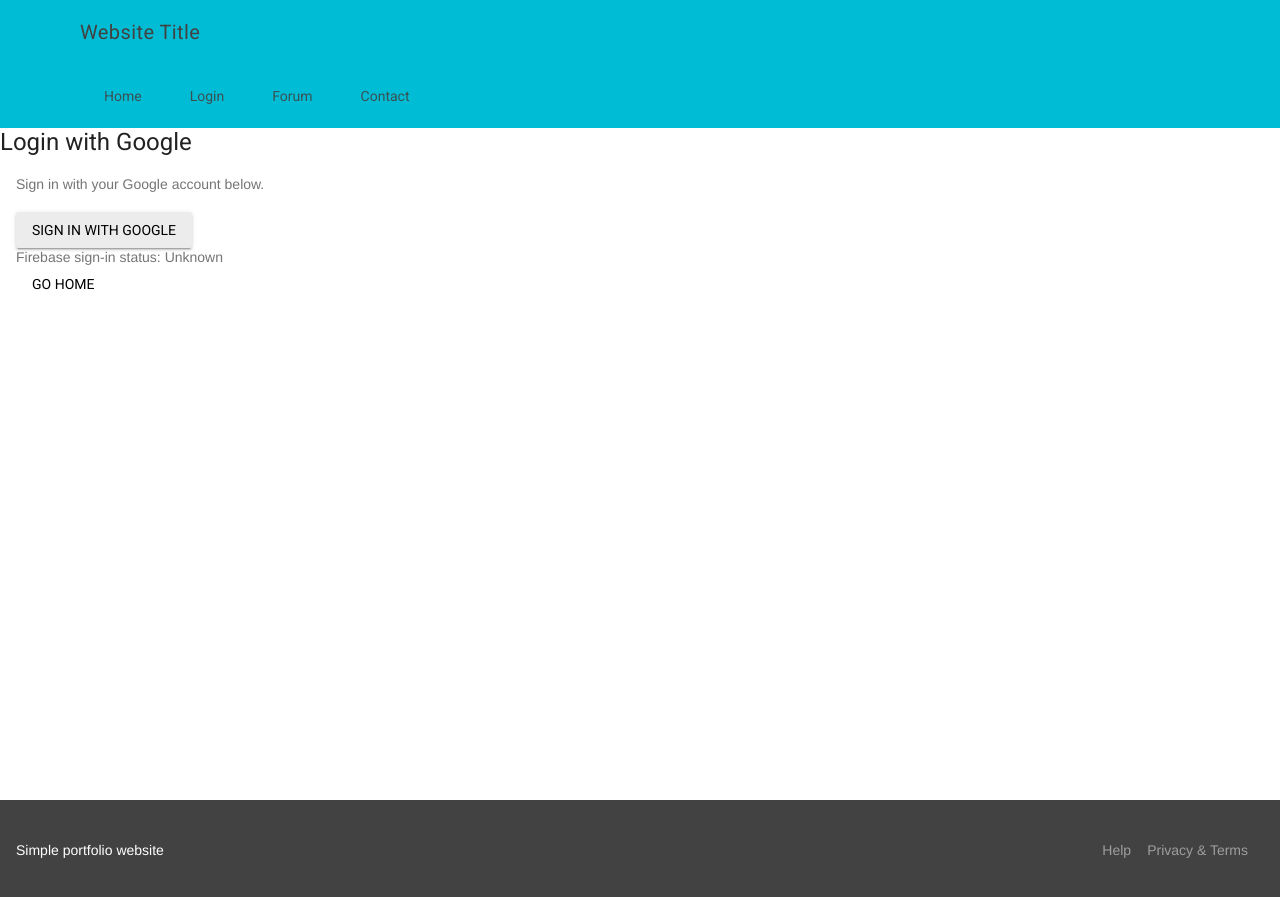
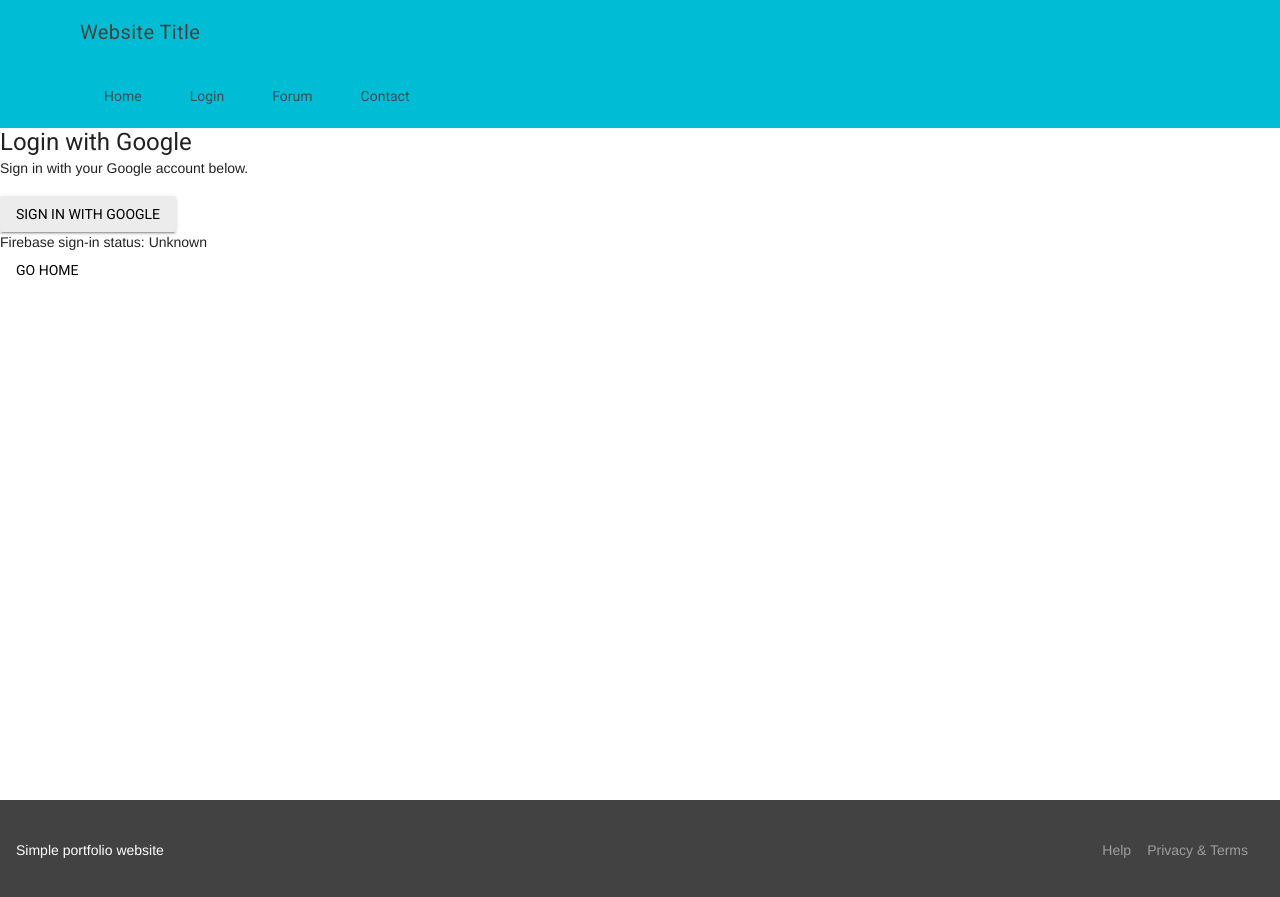
Before and after one commit to slothgamez/fireplex.github.io, a Jekyll site: the page firebase/login/index.html, which Jekyll copies as it is, in a window 1280 px wide. Shown: the top 897 px of the page. Built offline with Jekyll 4.4.1, drawn with Linux system fonts in a browser that asks for light colours; nearby versions of some CDN libraries; comment, search, counter and statistics services are not loaded.

Commit message:
Update index.html

```diff
--- a/firebase/login/index.html
+++ b/firebase/login/index.html
@@ -183,10 +183,7 @@
             </nav>
         </div>
         <main class="mdl-layout__content">
-          <div>
             <h2 class="mdl-card__title-text">Login with Google</h2>
-          </div>
-          <div class="mdl-card__supporting-text mdl-color-text--grey-600">
             <p>Sign in with your Google account below.</p>
 
             <!-- Button that handles sign-in/sign-out -->
```
